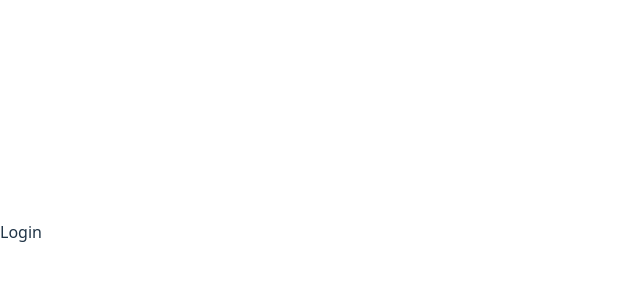
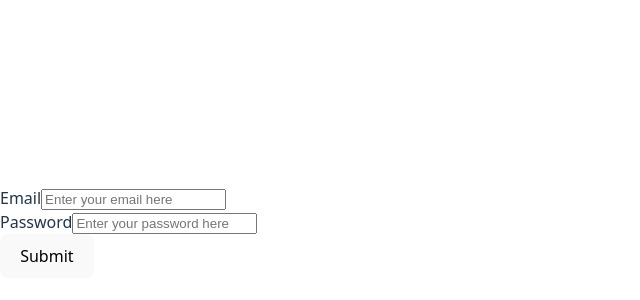
Before and after one commit to Sahil-Bista/Simple-Chat-App, a React (Vite) app in the folder client/: page /login in a window 1280 px wide. Shown: the part 168-468 px from the top of the page, without its empty margins (0-640 px from the left). Built offline with nearby package versions, Linux system fonts and the light colour scheme.

Commit message:
Feat : Completed the userLogin form from frontend

```diff
--- a/client/src/Chat.jsx
+++ b/client/src/Pages/Chat.jsx
@@ -6,19 +6,19 @@ const Chat = () => {
   const [chatMembers, setChatMembers] = useState([]);
 
   useEffect(() => {
+    const fetchChats = async () => {
       try {
-      const response = axios.post(
-        'http://locahost:3000/api/chat',
-        {},
-        { withCredentials: true }
-      );
+        const response = await axios.get('http://localhost:3000/api/chat');
+        console.log('Hello');
         const data = response.data;
         console.log(data);
         setChatMembers(data);
       } catch (err) {
         console.log(err);
       }
-  }, [chatMembers]);
+    };
+    fetchChats();
+  }, []);
   return (
     <div style={{ display: 'flex', flexDirection: 'column' }}>
       <div>
--- a/client/src/Pages/Login.jsx
+++ b/client/src/Pages/Login.jsx
@@ -1,7 +1,12 @@
 import React from 'react';
+import UserLoginForm from '../components/UserLoginForm';
 
 const Login = () => {
-  return <div>Login</div>;
+  return (
+    <div>
+      <UserLoginForm />
+    </div>
+  );
 };
 
 export default Login;
--- a/client/src/Routes/Index.jsx
+++ b/client/src/Routes/Index.jsx
@@ -1,8 +1,10 @@
 import { createBrowserRouter } from 'react-router-dom';
 import Signup from '../Pages/Signup.jsx';
 import Login from '../Pages/Login.jsx';
+import Chat from '../Pages/Chat.jsx';
 
 export const router = createBrowserRouter([
   { path: '/', element: <Signup /> },
   { path: '/login', element: <Login /> },
+  { path: '/chat', element: <Chat /> },
 ]);
--- /dev/null
+++ b/client/src/components/UserLoginForm.jsx
@@ -0,0 +1,61 @@
+import React from 'react';
+import { useState } from 'react';
+import { useNavigate } from 'react-router-dom';
+import axios from 'axios';
+
+const UserLoginForm = () => {
+  const [email, setEmail] = useState('');
+  const [password, setPassword] = useState('');
+
+  const navigate = useNavigate();
+
+  const handleSubmit = async (e) => {
+    e.preventDefault();
+    try {
+      const response = await axios.post(
+        'http://localhost:3000/api/user/login',
+        {
+          email,
+          password,
+        },
+        { withCredentials: true }
+      );
+      const data = response.data;
+      console.log(data);
+      if (response.status === 200) {
+        navigate('/chat');
+      }
+    } catch (err) {
+      console.log(err);
+    }
+  };
+  return (
+    <form onSubmit={handleSubmit}>
+      <div>
+        <label>Email</label>
+        <input
+          type="text"
+          placeholder="Enter your email here"
+          value={email}
+          onChange={(e) => {
+            setEmail(e.target.value);
+          }}
+        ></input>
+      </div>
+      <div>
+        <label>Password</label>
+        <input
+          type="text"
+          placeholder="Enter your password here"
+          value={password}
+          onChange={(e) => {
+            setPassword(e.target.value);
+          }}
+        ></input>
+      </div>
+      <button>Submit</button>
+    </form>
+  );
+};
+
+export default UserLoginForm;
```
Lines whose indentation alone changed are shown as unchanged.
